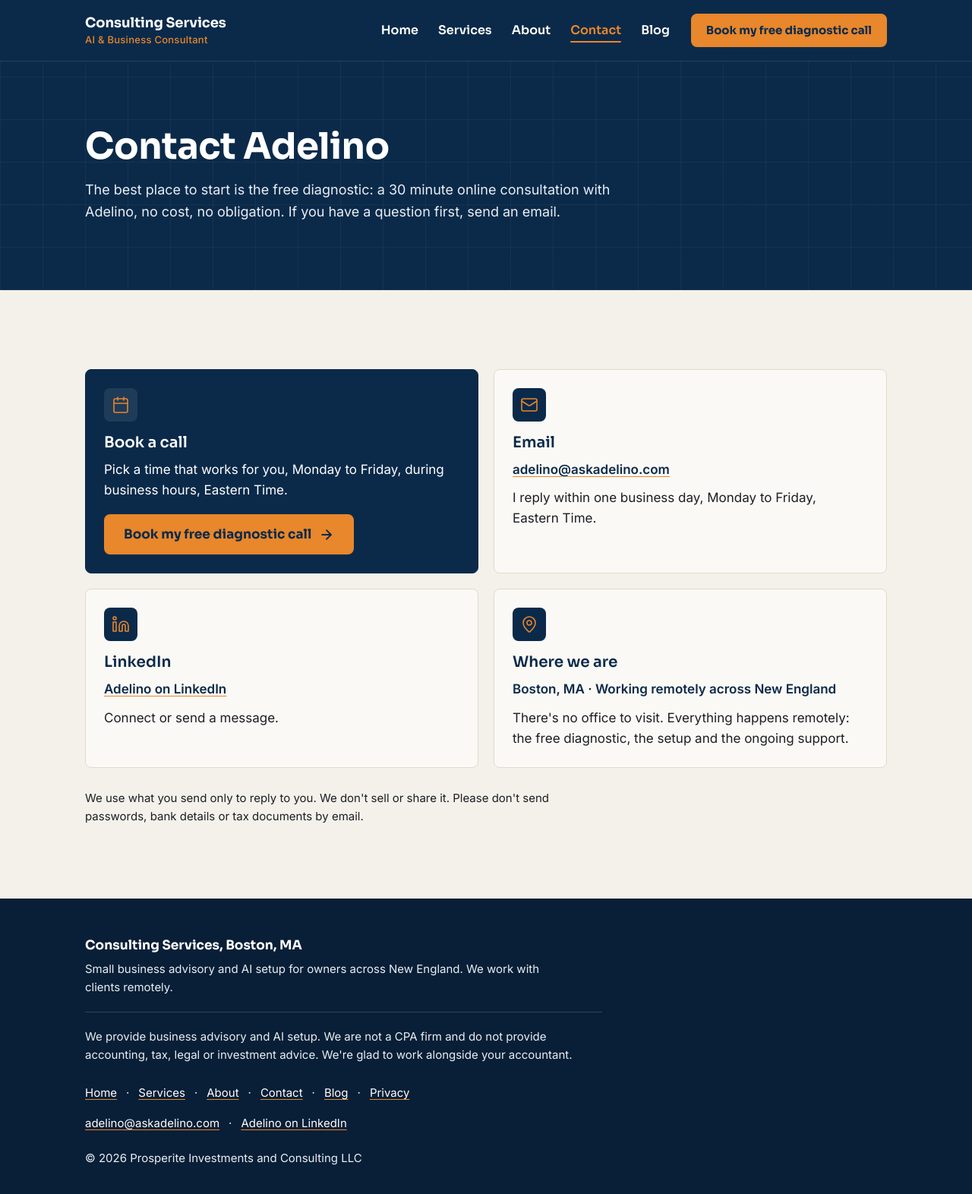
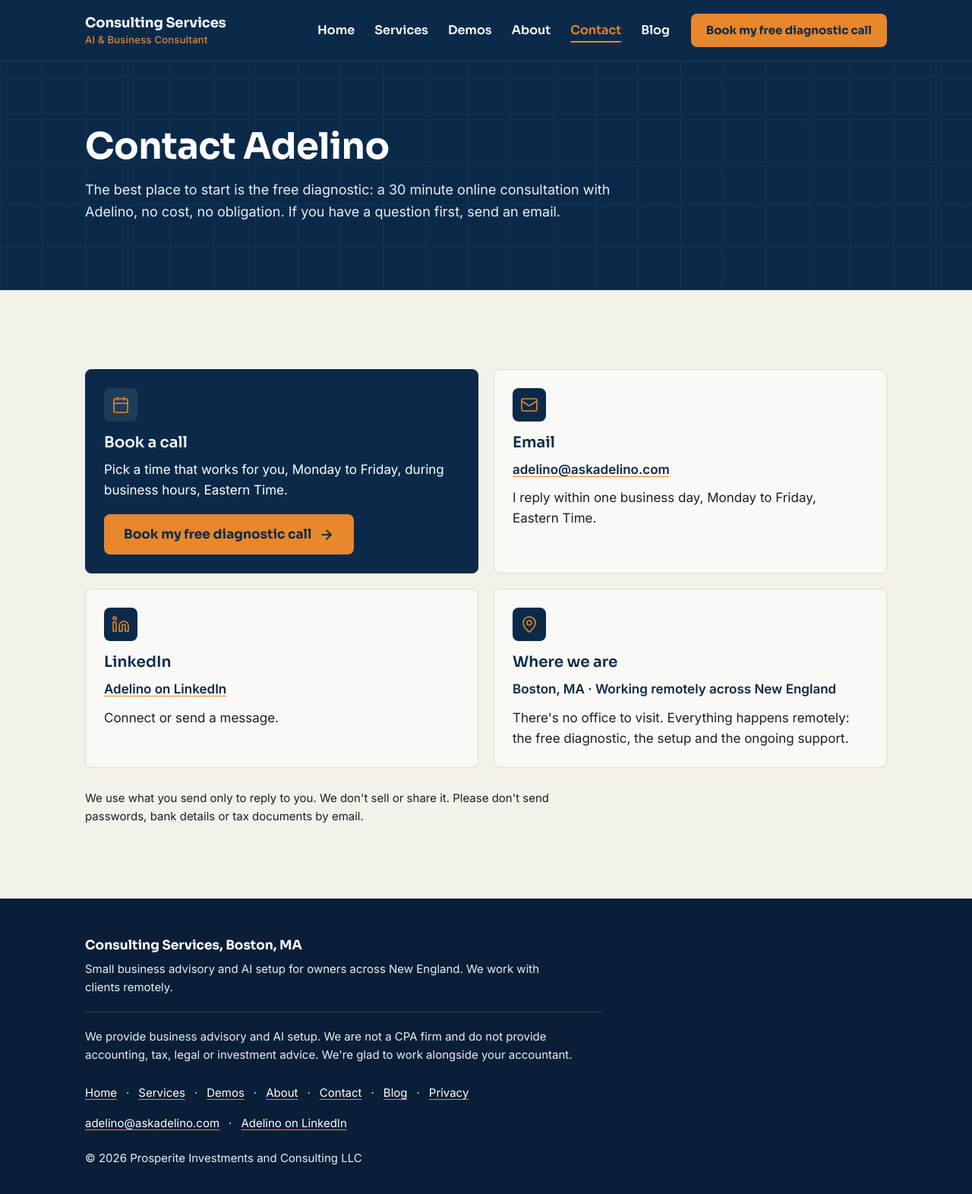
Before and after one commit to Adelinogh/adelinogh.github.io, a plain HTML site: page contact/index.html in a window 1280 px wide. Shown: the whole page at 76% size. Drawn offline with Linux system fonts and the light colour scheme.

Commit message:
Contact: Demos in menu

```diff
--- a/contact/index.html
+++ b/contact/index.html
@@ -61,7 +61,7 @@
     <nav class="site-nav" id="site-nav" aria-label="Main">
       <ul class="nav-list">
         <li><a href="/">Home</a></li>
-        <li><a href="/services/">Services</a></li>
+        <li><a href="/services/">Services</a></li><li><a href="/demo/">Demos</a></li>
         <li><a href="/about/">About</a></li>
         <li><a href="/contact/" aria-current="page">Contact</a></li>
         <li><a href="/blog/">Blog</a></li>
@@ -119,7 +119,7 @@
     <p class="f-name">Consulting Services, Boston, MA</p>
     <p class="f-line">Small business advisory and AI setup for owners across New England. We work with clients remotely.</p>
     <p class="scope">We provide business advisory and AI setup. We are not a CPA firm and do not provide accounting, tax, legal or investment advice. We're glad to work alongside your accountant.</p>
-    <nav aria-label="Footer"><p class="links"><a href="/">Home</a> <span aria-hidden="true">·</span> <a href="/services/">Services</a> <span aria-hidden="true">·</span> <a href="/about/">About</a> <span aria-hidden="true">·</span> <a href="/contact/" aria-current="page">Contact</a> <span aria-hidden="true">·</span> <a href="/blog/">Blog</a> <span aria-hidden="true">·</span> <a href="/privacy/">Privacy</a></p></nav>
+    <nav aria-label="Footer"><p class="links"><a href="/">Home</a> <span aria-hidden="true">·</span> <a href="/services/">Services</a> <span aria-hidden="true">·</span> <a href="/demo/">Demos</a> <span aria-hidden="true">·</span> <a href="/about/">About</a> <span aria-hidden="true">·</span> <a href="/contact/" aria-current="page">Contact</a> <span aria-hidden="true">·</span> <a href="/blog/">Blog</a> <span aria-hidden="true">·</span> <a href="/privacy/">Privacy</a></p></nav>
     <p class="links contact-links"><a href="mailto:adelino@askadelino.com">adelino@askadelino.com</a> <span aria-hidden="true">·</span> <a href="https://www.linkedin.com/in/adelino-ferreira-972801154" rel="me noopener" target="_blank">Adelino on LinkedIn</a></p>
     <p class="copy">© 2026 Prosperite Investments and Consulting LLC</p>
   </div>
```
